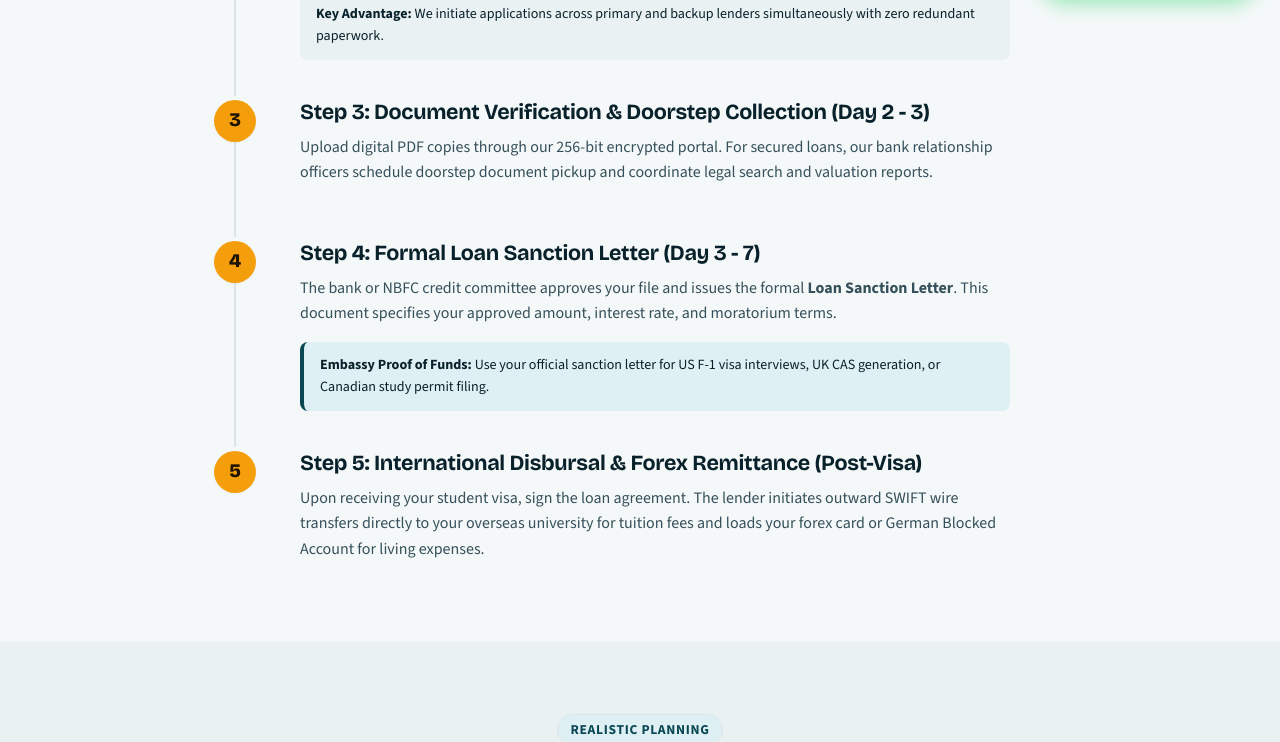
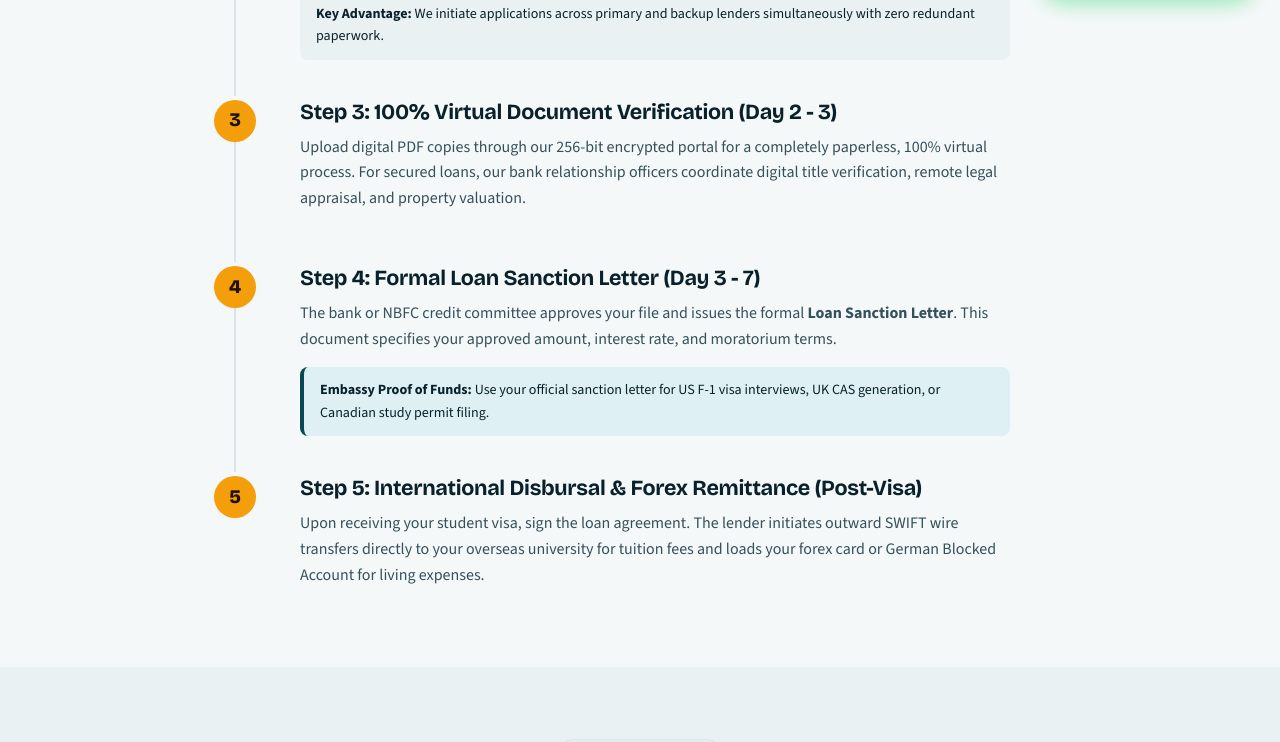
Before and after one commit to sankalpmishra-code/udaan-Loans, a Next.js app: page /process in a window 1280 px wide. Shown: the part 778-1520 px from the top of the page. Built offline with nearby package versions, Linux system fonts and the light colour scheme; no server answers.

Commit message:
fix(branding): replace doorstep document pickup with 100% virtual paperless process

```diff
--- a/src/app/about/page.tsx
+++ b/src/app/about/page.tsx
@@ -87,7 +87,7 @@ export default function AboutPage() {
                 <div style={{ fontSize: "1.5rem", marginBottom: "6px" }}>📍</div>
                 <strong>{city}</strong>
                 <div style={{ fontSize: "0.82rem", color: "var(--muted)", marginTop: "4px" }}>
-                  Digital & Doorstep Support
+                  100% Virtual & Paperless
                 </div>
               </div>
             ))}
--- a/src/app/destinations/[country]/page.tsx
+++ b/src/app/destinations/[country]/page.tsx
@@ -410,7 +410,7 @@ export default async function DestinationDetailPage({ params }: PageProps) {
               className="lead"
               style={{ color: "rgba(255,255,255,0.9)", maxWidth: "650px", margin: "0 auto 24px" }}
             >
-              Get pre-visa sanction letters, transparent interest rate comparisons, and 100% free doorstep document assistance across India.
+              Get pre-visa sanction letters, transparent interest rate comparisons, and 100% virtual, paperless advisory across India.
             </p>
             <div style={{ display: "flex", gap: "14px", justifyContent: "center", flexWrap: "wrap" }}>
               <Link
--- a/src/app/process/page.tsx
+++ b/src/app/process/page.tsx
@@ -61,10 +61,10 @@ export default function ProcessPage() {
               </li>
 
               <li className="timeline-step">
-                <h3>Step 3: Document Verification & Doorstep Collection (Day 2 - 3)</h3>
+                <h3>Step 3: 100% Virtual Document Verification (Day 2 - 3)</h3>
                 <p>
-                  Upload digital PDF copies through our 256-bit encrypted portal. For secured loans, our bank relationship officers
-                  schedule doorstep document pickup and coordinate legal search and valuation reports.
+                  Upload digital PDF copies through our 256-bit encrypted portal for a completely paperless, 100% virtual process.
+                  For secured loans, our bank relationship officers coordinate digital title verification, remote legal appraisal, and property valuation.
                 </p>
               </li>
 
--- a/src/components/Footer.tsx
+++ b/src/components/Footer.tsx
@@ -67,7 +67,7 @@ export default function Footer() {
           <div className="footer-col">
             <h3>Serving Students Pan-India</h3>
             <p className="geo-text">
-              Doorstep document pickup, specialized processing branches, and dedicated loan advisors active across:
+              100% virtual process, paperless digital verification, and dedicated loan advisors active across:
             </p>
             <ul className="geo-list">
               {siteConfig.geoHubsServed.map((city) => (
--- a/src/data/faqs.ts
+++ b/src/data/faqs.ts
@@ -119,7 +119,7 @@ export const lendersFaqs: FAQItem[] = [
   {
     question: "Do public banks like SBI require in-person branch visits?",
     answer:
-      "While public banks traditionally required multiple branch visits, applying through Udaan Edu Loans streamlines the entire process digitally. Our dedicated bank relationship managers assist with doorstep document pickup and fast-track processing through specialized retail asset branches (RACPC/SMECCC)."
+      "While public banks traditionally required multiple branch visits, applying through Udaan Edu Loans streamlines the entire process into a 100% virtual, digital journey. Our dedicated bank relationship managers assist with paperless document verification and fast-track processing through specialized retail asset branches (RACPC/SMECCC) without requiring you to visit physical bank branches."
   },
   {
     question: "Can I compare multiple bank offers without hurting my CIBIL credit score?",
--- a/src/data/lenders.ts
+++ b/src/data/lenders.ts
@@ -108,7 +108,7 @@ export const lendersList: Lender[] = [
     interestRate: "10.75% - 13.50%",
     processingTime: "3 - 5 days",
     marginMoney: "0%",
-    highlights: ["Considers non-standard co-applicants", "Doorstep assistance"],
+    highlights: ["Considers non-standard co-applicants", "100% virtual process"],
   },
   {
     name: "MPOWER Financing",
```
